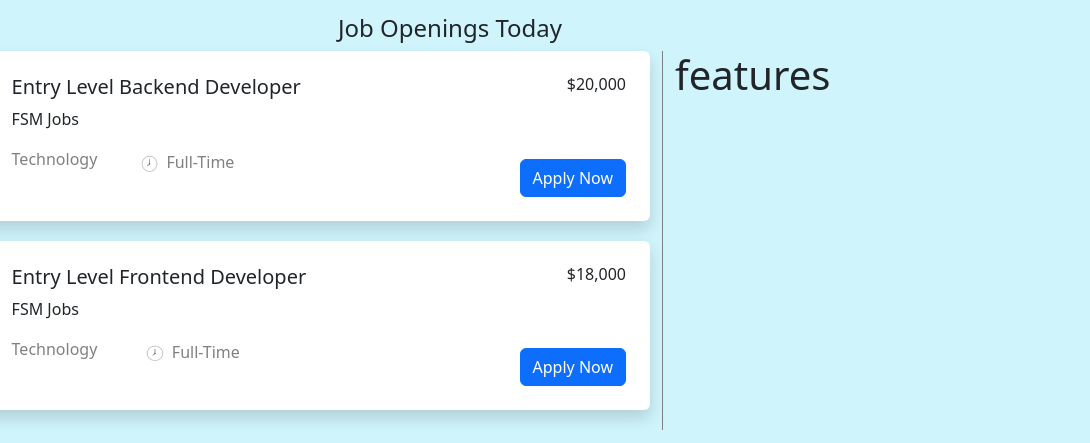
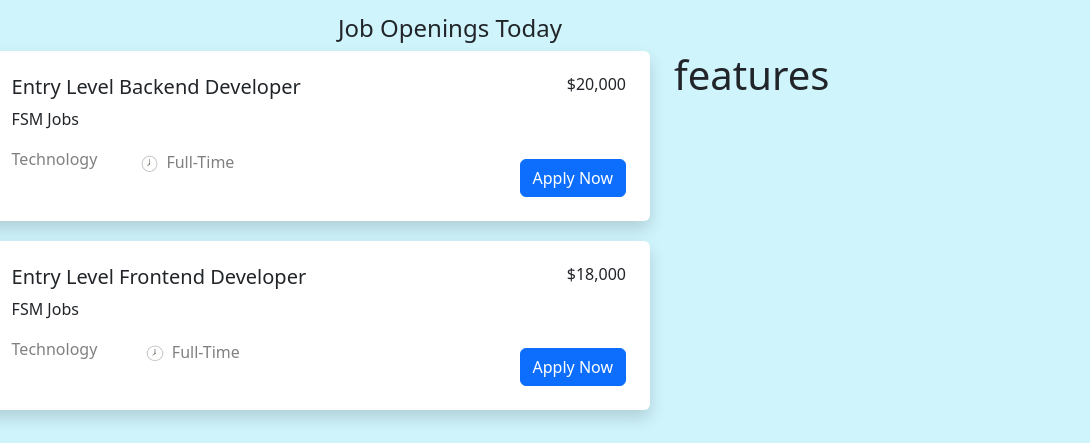
Before and after one commit to augustusyakana/fsm_jobs, a plain HTML site: page index.html in a window 1280 px wide. Shown: the part 745-1188 px from the top of the page, 190-1280 px from the left. Drawn offline with nearby package versions, Linux system fonts and the light colour scheme.

Commit message:
Update styles.css
Commented out border for feature sidebar

```diff
--- a/styles/styles.css
+++ b/styles/styles.css
@@ -29,7 +29,7 @@ nav {
 }
 
 .sidebar {
-    border-left: 1px solid grey;
+    /* border-left: 1px solid grey; */
 }
 
 .card {
```
